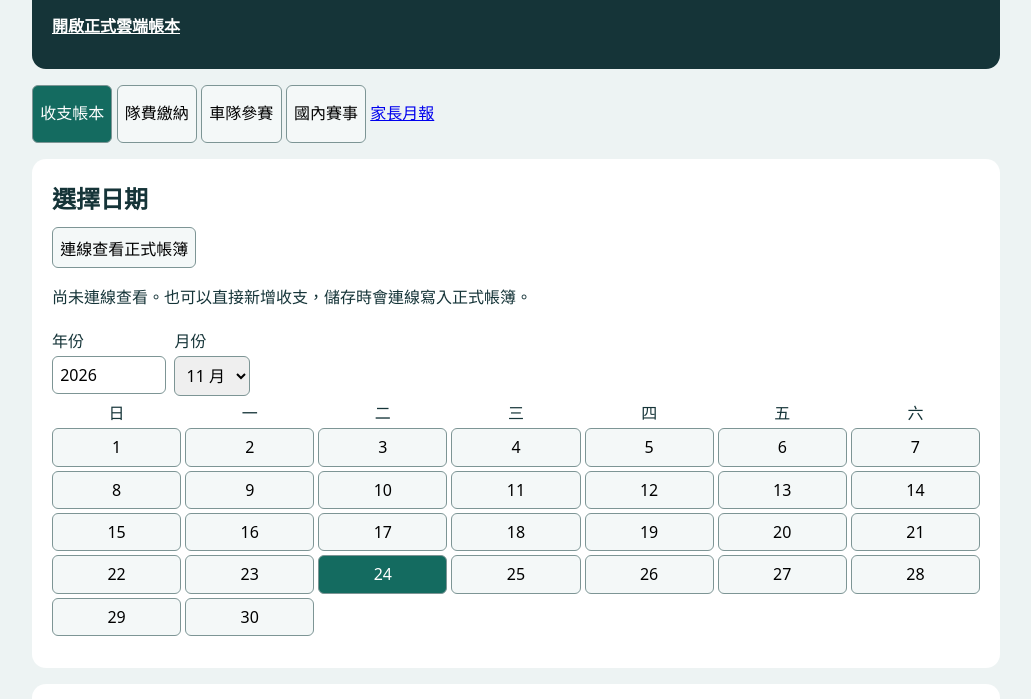
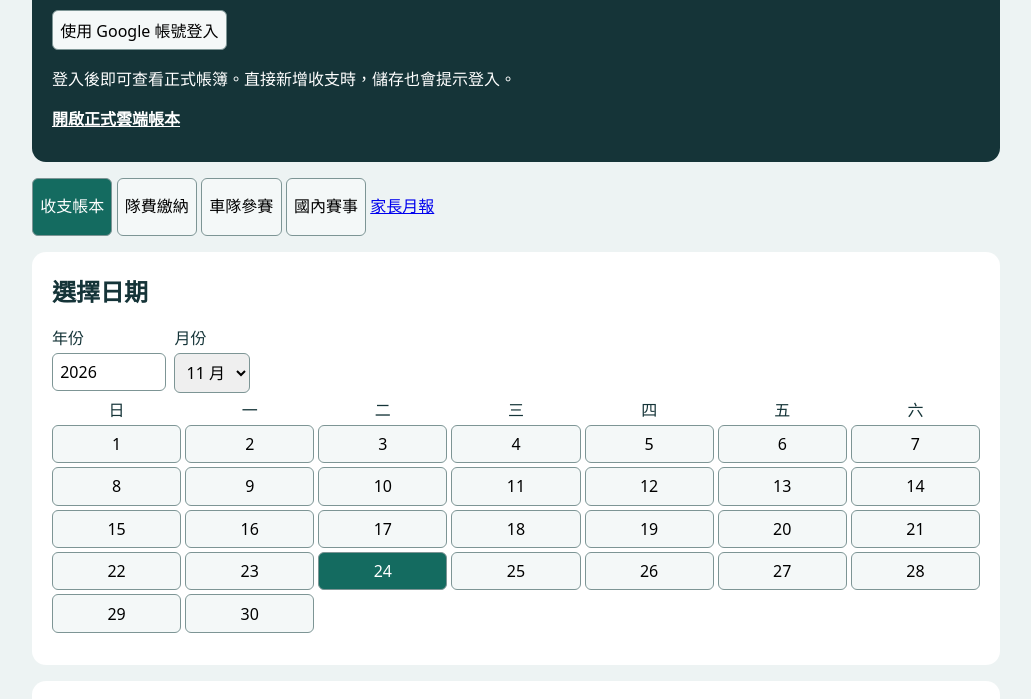
Before and after one commit to ahi0128/xisong-cycling-workstation, a plain HTML site: page index.html in a window 1280 px wide. Shown: the part 86-785 px from the top of the page, without its empty margins (124-1155 px from the left). Drawn offline with Linux system fonts and the light colour scheme.

Commit message:
Put Google sign-in under the workstation title

```diff
--- a/index.html
+++ b/index.html
@@ -7,11 +7,13 @@
 *{box-sizing:border-box}body{margin:0;background:#edf3f3;color:#153438;font:1rem system-ui,sans-serif}main{max-width:1000px;margin:auto;padding:1rem}header,section{padding:1rem 1.25rem;border-radius:14px;margin-bottom:1rem;background:white}header{background:#153438;color:white}h1,h2{margin:.3rem 0 .8rem}label{display:inline-grid;gap:.25rem;margin:.25rem .5rem .25rem 0}button,input,select{font:inherit;padding:.45rem;border:1px solid #7d9595;border-radius:6px}button{background:#f4f8f8;cursor:pointer}button[aria-pressed=true],.primary{background:#146b60;color:white}#days{display:grid;grid-template-columns:repeat(7,minmax(0,1fr));gap:.25rem;text-align:center}#days button{min-height:2.4rem;padding:.15rem}#totals{line-height:1.8}.row{padding:.75rem 0;border-top:1px solid #c8d6d6}.row strong{display:block;margin-bottom:.35rem;overflow-wrap:anywhere}.row button{margin:.2rem}#status{min-height:1.4em}#backup{margin:.3rem 0}
 nav{margin-bottom:1rem;line-height:2.6}#raceList{overflow:auto}table{border-collapse:collapse;width:100%}th,td{text-align:left;padding:.6rem;border-bottom:1px solid #c8d6d6;vertical-align:top}td a{display:block;white-space:nowrap}.ledger-actions{display:flex;flex-wrap:wrap;gap:.6rem}.ledger-actions button{margin:0}.ledger-tools details,.ledger-tools #publishPanel{border-top:1px solid #c8d6d6;padding-top:.8rem;margin-top:.8rem}.ledger-tools summary{cursor:pointer;font-weight:600}.ledger-tools input{max-width:100%}.ledger-tools label{max-width:100%} #toolStatus:not([hidden]){padding:.55rem .75rem;background:#edf3f3;border-radius:6px}#tokenField[hidden]{display:none}#tokenField{width:min(100%,24rem)}#publishToken{width:100%}.ledger-advanced>summary{cursor:pointer;padding:.8rem 0} .receipt-fields{margin:.5rem 0 .75rem;min-width:0}.receipt-fields label{max-width:100%;min-width:0;margin-right:0}.receipt-fields input{box-sizing:border-box;max-width:100%;min-width:0}.receipt-fields input[type=file]{width:min(100%,32rem)}.receipt-fields summary{cursor:pointer;margin:.4rem 0}</style>
 <main>
-<header><h1>西松高中自由車隊｜帳務與賽事管理工作站</h1><p><a href="https://docs.google.com/spreadsheets/d/1oKpiOXH6U_5lv7bbhmL0_SWyb2ifmWZGt4aAZkL1eA8/edit?usp=drivesdk" target="_blank" rel="noopener noreferrer" style="color:#fff;font-weight:700">開啟正式雲端帳本</a></p></header>
+<header><h1>西松高中自由車隊｜帳務與賽事管理工作站</h1>
+<button type="button" id="loadCloud">使用 Google 帳號登入</button><p id="ledgerSource" role="status">登入後即可查看正式帳簿。直接新增收支時，儲存也會提示登入。</p>
+<p><a href="https://docs.google.com/spreadsheets/d/1oKpiOXH6U_5lv7bbhmL0_SWyb2ifmWZGt4aAZkL1eA8/edit?usp=drivesdk" target="_blank" rel="noopener noreferrer" style="color:#fff;font-weight:700">開啟正式雲端帳本</a></p></header>
 <nav aria-label="工作站功能"><button data-view="ledger" aria-pressed="true">收支帳本</button> <button data-view="dues" aria-pressed="false">隊費繳納</button> <button data-view="team" aria-pressed="false">車隊參賽</button> <button data-view="domestic" aria-pressed="false">國內賽事</button> <a href="https://ahi0128.github.io/xisong-cycling-parent/#monthly-reports">家長月報</a></nav>
 <div id="ledger">
 <section>
-<h2>選擇日期</h2><button type="button" id="loadCloud">連線查看正式帳簿</button><p id="ledgerSource" role="status">尚未連線查看。也可以直接新增收支，儲存時會連線寫入正式帳簿。</p><label>年份<input id="year" type="number" min="1900" max="9999" required></label><label>月份<select id="month"></select></label>
+<h2>選擇日期</h2><label>年份<input id="year" type="number" min="1900" max="9999" required></label><label>月份<select id="month"></select></label>
 <div id="days" aria-label="月曆"></div><p id="totals"></p><details id="annualTotals" hidden><summary>查看年度合計</summary><p id="annual"></p></details>
 </section>
 <section><h2 id="entryTitle">新增收支</h2>
```
